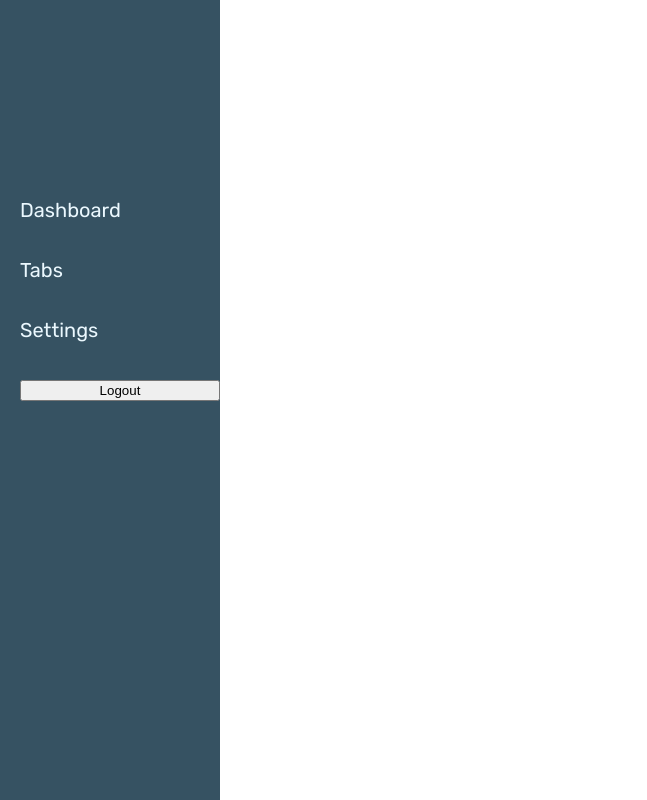
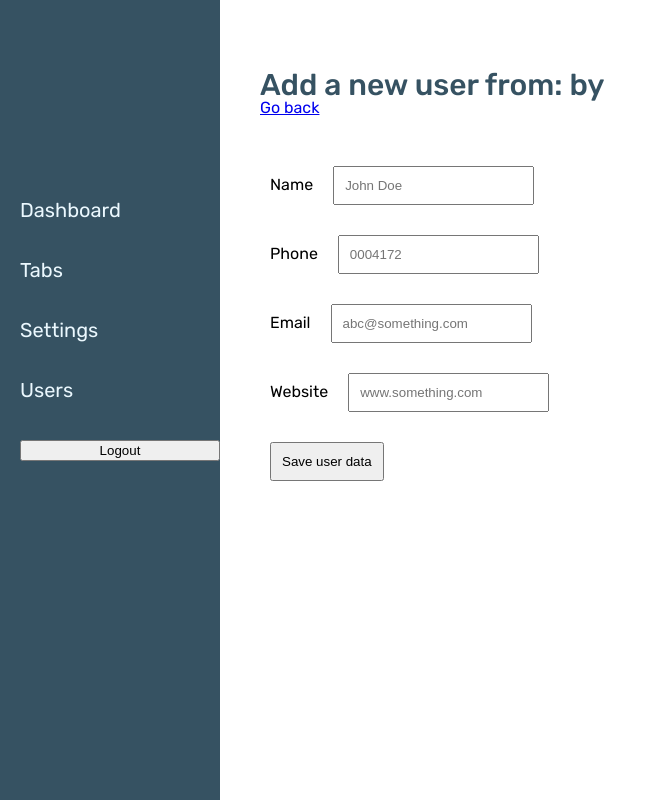
Before and after one commit to phucdo2601/LearnReactjsWithTypescript, a React (Create React App) app: page /users/new in a window 1280 px wide. Shown: the top 800 px of the page, without its empty margins (0-647 px from the left). Built offline with nearby package versions, Linux system fonts and the light colour scheme; sample sign-in values are in the browser's storage.

Commit message:
Learn react-router :params and test fetching api b01

```diff
--- a/src/RoutePages.tsx
+++ b/src/RoutePages.tsx
@@ -10,6 +10,9 @@ import Tab3 from './components/Tab3';
 import Login from './components/Login';
 import ProtectedRoutes from './components/ProtectedRoutes';
 import PublicRoute from './components/PublicRoute';
+import Users from './components/Users'
+import SingleUser from './components/SingleUser'
+import NewUser from './components/NewUser'
 
 const RoutePages = () => {
   return (
@@ -30,6 +33,9 @@ const RoutePages = () => {
                 <Route path="tab3" element={<Tab3 />} />
               </Route>
               <Route path="settings" element={<Settings />} />
+              <Route path="Users" element={<Users extraItem="Test By Phuc Do" />} />
+              <Route path="users/:userId" element={<SingleUser />} />
+              <Route path="users/new" element={<NewUser />} />
             </Route>
           </Route>
 
--- /dev/null
+++ b/src/components/NewUser.tsx
@@ -0,0 +1,103 @@
+import React, { useState } from 'react'
+import { UserType } from '../models/UserType'
+import "../../src/style.css";
+import { NavLink, useLocation } from 'react-router-dom';
+const NewUser = () => {
+
+    const location = useLocation()
+
+    const [newUser, setNewUser] = useState<UserType>({
+        id: 0,
+        name: "",
+        phone: "",
+        email: "",
+        website: "",
+        address: {}
+
+    });
+
+    const handleChange = (e: any) => {
+        console.log("handleChange", e.target.value);
+        const _newUserData = {
+            ...newUser,
+        } as any
+
+        _newUserData[e.target.name] = e.target.value
+
+        setNewUser(_newUserData)
+    }
+
+    const handlePostData = () => {
+        console.log("new user data", newUser)
+
+        //post request for API
+
+        alert("Data posted successfully")
+
+    }
+
+    //location state
+    const [locatioState, setLocationState] = React.useState({
+        from: "",
+        userName: "",
+    })
+
+    return (
+        <>
+            <div className="new-user">
+                <h1>
+                    Add a new user from:{locatioState.from} by {locatioState.userName}
+                </h1>
+                <NavLink to="/users">Go back</NavLink>
+
+                <div className="new-user__form">
+                    <div className="new-user__form-group">
+                        <label htmlFor="">Name</label>
+                        <input
+                            type="text"
+                            name="name"
+                            onChange={handleChange}
+                            value={newUser.name}
+                            placeholder="John Doe"
+                        />
+                    </div>
+                    <div className="new-user__form-group">
+                        <label htmlFor="">Phone</label>
+                        <input
+                            type="text"
+                            name="phone"
+                            onChange={handleChange}
+                            value={newUser.phone}
+                            placeholder="0004172"
+                        />
+                    </div>
+                    <div className="new-user__form-group">
+                        <label htmlFor="">Email</label>
+                        <input
+                            type="text"
+                            name="email"
+                            onChange={handleChange}
+                            value={newUser.email}
+                            placeholder="abc@something.com"
+                        />
+                    </div>
+                    <div className="new-user__form-group">
+                        <label htmlFor="">Website</label>
+                        <input
+                            type="text"
+                            name="website"
+                            onChange={handleChange}
+                            value={newUser.website}
+                            placeholder="www.something.com"
+                        />
+                    </div>
+                    <div className="new-user__form-group">
+                        <button onClick={handlePostData}>Save user data</button>
+                    </div>
+                </div>
+            </div>
+        </>
+    )
+}
+
+export default NewUser
--- a/src/components/Sidebar.tsx
+++ b/src/components/Sidebar.tsx
@@ -34,6 +34,7 @@ const Sidebar = () => {
                             <NavLink to="/dashboard" className={location.pathname === '/dashboard' ? "sidebar_active" : ""}>Dashboard</NavLink>
                             <NavLink to="/tabs" className={location.pathname.includes("/tabs") ? "sidebar_active" : ""}>Tabs</NavLink>
                             <NavLink to="/settings" className={location.pathname === '/settings' ? "sidebar_active" : ""}>Settings</NavLink>
+                            <NavLink to="/users" className={location.pathname === '/users' ? "sidebar_active" : ""}>Users</NavLink>
                             {
                                 location.pathname !== "/login" && <button onClick={logoutFunc}>Logout</button>
                             }
--- /dev/null
+++ b/src/components/SingleUser.tsx
@@ -0,0 +1,37 @@
+import React, { useEffect, useState } from 'react'
+import { useParams } from 'react-router-dom'
+import { UserType } from '../models/UserType';
+
+const SingleUser = () => {
+    const params = useParams();
+
+    const [user, setUser] = useState<UserType>();
+
+    useEffect(() => {
+        console.log("Params", params);
+        fetch(`https://jsonplaceholder.typicode.com/users/${params.userId}`)
+            .then(response => response.json())
+            .then(json => setUser(json))
+
+    }, [params]);
+
+
+    return (
+        <>
+            {user && (<div className="users__card" key={user.id}>
+
+                <p>Name:<span className="normal">{user.name}</span> </p>
+
+                <p>Email: <span className="normal">{user.email}</span></p>
+                <p>Phone: <span className="normal">{user.phone}</span></p>
+                <p>Website: <span className="normal">{user.website}</span></p>
+
+            </div>
+            )
+            }
+        </>
+
+    )
+}
+
+export default SingleUser
--- /dev/null
+++ b/src/components/Users.tsx
@@ -0,0 +1,43 @@
+import React, { useEffect, useState } from 'react'
+import { NavLink } from 'react-router-dom';
+import { UserType } from '../models/UserType';
+
+
+const Users = (props: any) => {
+
+    const [users, setUsers] = useState<Array<UserType>>([]);
+
+    useEffect(() => {
+        console.log("Prop from router: ", props);
+        // alert("Prop from router: ", props);
+
+        //fetch users from json placeholder
+        fetch('https://jsonplaceholder.typicode.com/users')
+            .then(response => response.json())
+            .then(json => setUsers(json))
+    }, [])
+
+    return (
+        <>
+            <div className="users">
+
+                <h1>All List Users</h1>
+                <NavLink to="/users/new">Add a new User</NavLink>
+                <div className="user__list">
+                    {
+                        users && users.map((user) => (
+                            <div className="users__card" key={user.id}>
+                                <NavLink to={`/users/${user.id}`} >
+                                    <p>Name:<span className="normal">{user.name}</span> </p>
+                                </NavLink>
+
+                            </div>
+                        ))
+                    }
+                </div>
+            </div>
+        </>
+    )
+}
+
+export default Users
--- /dev/null
+++ b/src/models/UserType.ts
@@ -0,0 +1,8 @@
+export interface UserType {
+    id: number;
+    name: string;
+    email: string;
+    phone: string;
+    website: string;
+    address: {}
+}
--- a/src/style.css
+++ b/src/style.css
@@ -226,3 +226,32 @@ h2 {
     padding        : 20px;
     text-decoration: none;
 }
+
+.users__card {
+    margin-top: 40px;
+    border    : 1px solid #365262;
+    padding   : 20px;
+}
+
+.users__card p {
+    margin-bottom: 10px;
+}
+
+.new-user__form {
+    margin-top: 40px;
+
+}
+
+.new-user__form-group {
+    margin-top: 10px;
+    padding   : 10px;
+}
+
+.new-user__form-group input {
+    margin-left: 20px;
+    padding    : 10px 10px;
+}
+
+.new-user__form-group button {
+    padding: 10px;
+}
```
